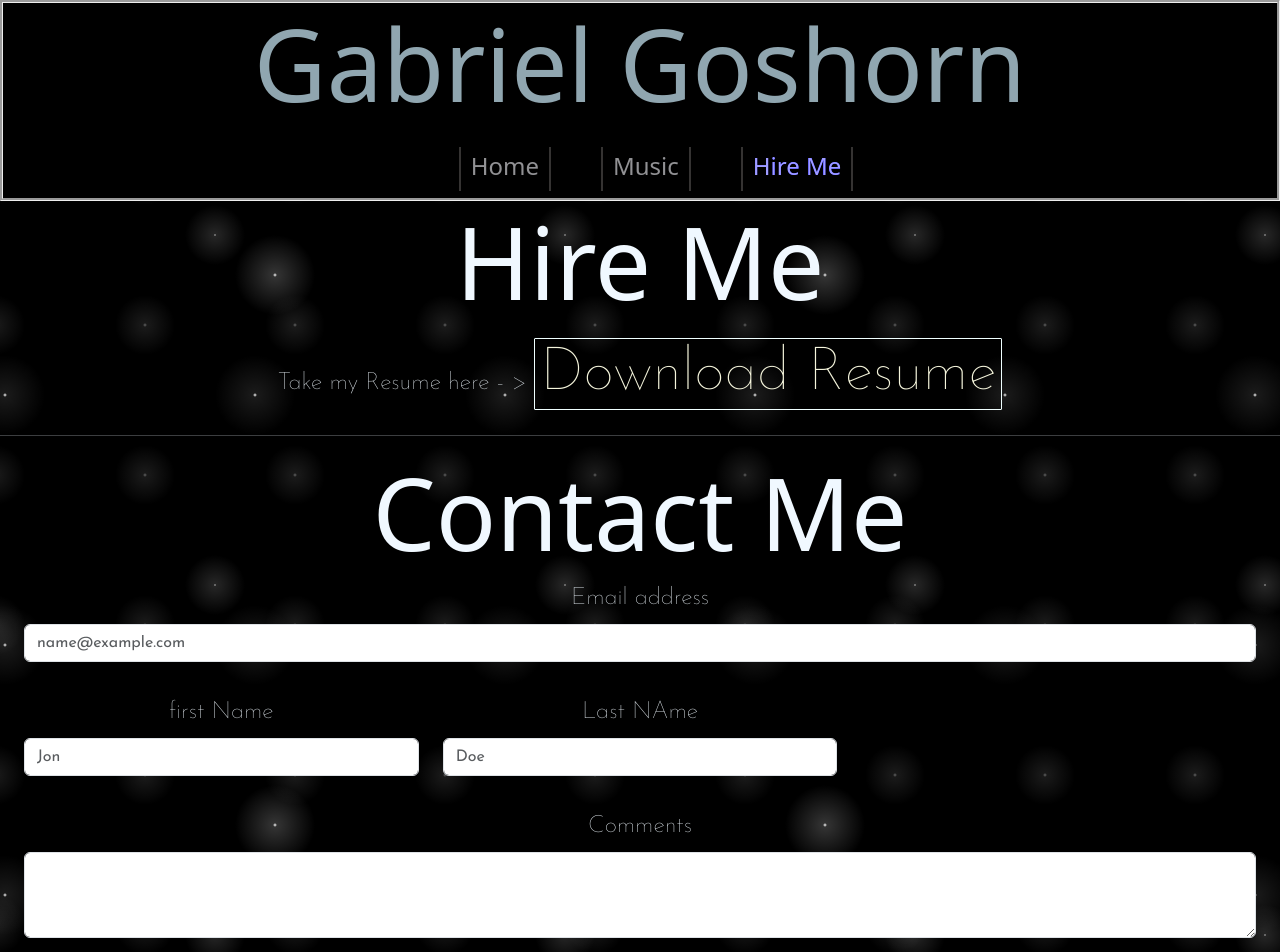
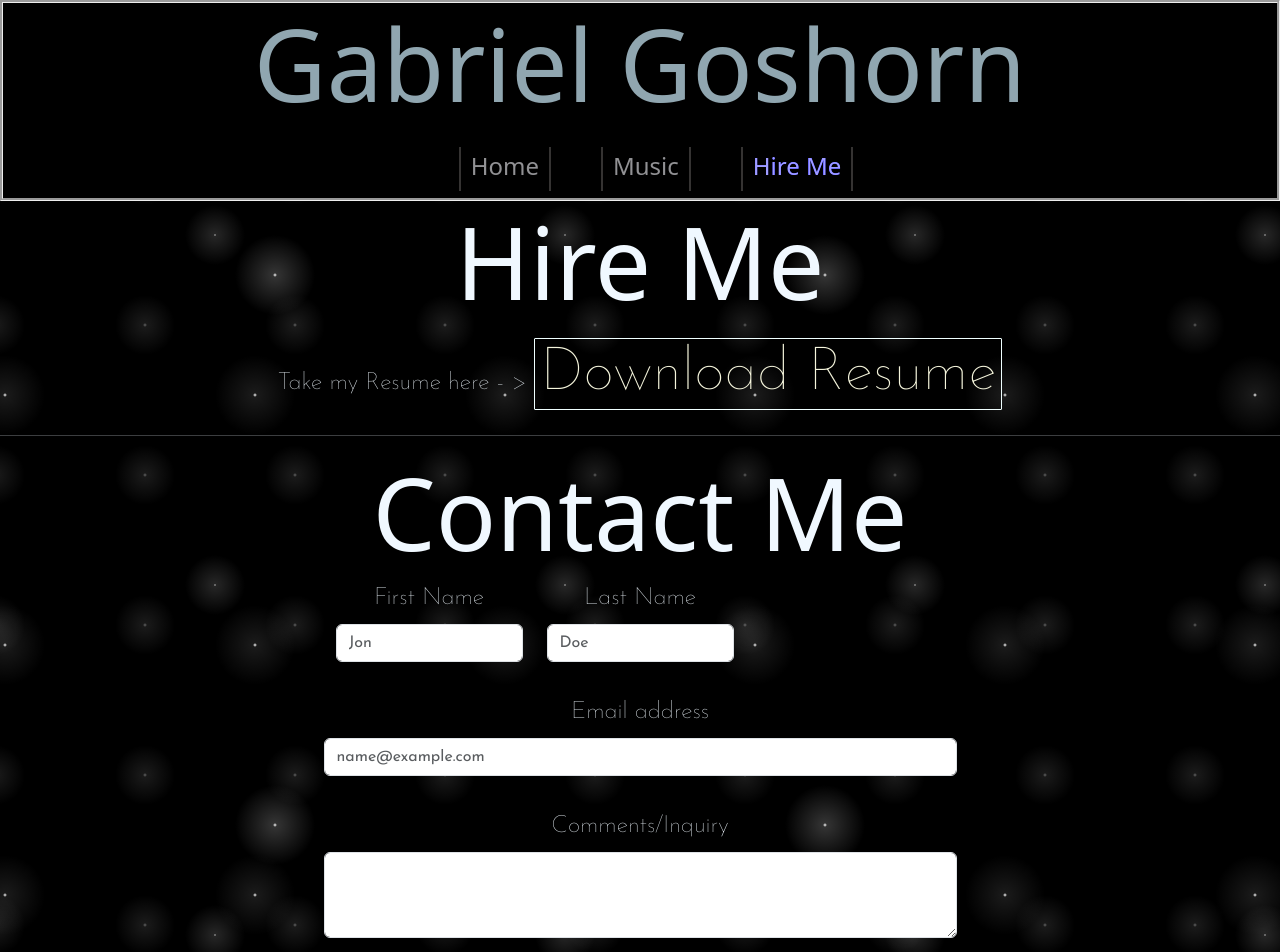
Before and after one commit to Gabe-Git-Go/gabe-goshorn-website, a React (Create React App) app: page /hire-me in a window 1280 px wide. Shown: the top 952 px of the page. Built offline with nearby package versions, Linux system fonts and the light colour scheme; a web font is replaced by a local one.

Commit message:
Adding some styling and validation to contact form

```diff
--- a/src/components/hire-me.jsx
+++ b/src/components/hire-me.jsx
@@ -1,10 +1,21 @@
-import { Col, Form, InputGroup, Row } from 'react-bootstrap'
+import { Button, Col, Form, InputGroup, Row } from 'react-bootstrap'
 import '../styles/home.css'
 import '../styles/hire-me.css'
 import myResume from '../assets/home-assets/Resume_Gabriel_Goshorn_Current.pdf'
+import { useState } from 'react';
 
 export default function HireMe() {
+    const [validated, setValidated] = useState(false);
 
+    const handleSubmit = (event) => {
+      const form = event.currentTarget;
+      if (form.checkValidity() === false) {
+        event.preventDefault();
+        event.stopPropagation();
+      }
+
+      setValidated(true);
+    };
     const getResume = () => {
 
     }
@@ -16,32 +27,47 @@ export default function HireMe() {
                 <p onClick={getResume}>Take my Resume here - > <a className='resume' href={myResume} download="Resume_Gabriel_Goshorn_Current.pdf">Download Resume</a></p>
             </div>
             <hr/>
-            <Form className='contact-form'>
+            <Form className='contact-form' noValidate validated={validated} onSubmit={handleSubmit}>
                 <h1>Contact Me</h1>
-                <Row className="mb-3">
+                <Row className="mb-3 mx-auto pl-0">
+                    <Form.Group as={Col} md="4" className="mb-3 pl-0" controlId="exampleForm.ControlTextarea1">
+                        <Form.Label>First Name</Form.Label>
+                        <Form.Control required type="text" placeholder="Jon" />
+                        <Form.Control.Feedback type="invalid">
+                            Please enter first name.
+                        </Form.Control.Feedback>
+                    </Form.Group>
+                    <Form.Group as={Col} md="4" className="mb-3 pl-0" controlId="exampleForm.ControlTextarea1">
+                        <Form.Label>Last Name</Form.Label>
+                        <Form.Control required type="text" placeholder="Doe" />
+                        <Form.Control.Feedback type="invalid">
+                            Please enter last name.
+                        </Form.Control.Feedback>
+                        </Form.Group>
+                </Row>
+                <Row className="mb-3 pl-0">
                 <Form.Group className="mb-3" controlId="exampleForm.ControlInput1">
                     <Form.Label>Email address</Form.Label>
-                    <Form.Control type="email" placeholder="name@example.com" />
+                    <Form.Control required type="email" placeholder="name@example.com" />
+                    <Form.Control.Feedback type="invalid">
+                            Please enter email.
+                        </Form.Control.Feedback>
                 </Form.Group>
                 </Row>
-                <Row className="mb-3">
-                    <Form.Group as={Col} md="4" className="mb-3" controlId="exampleForm.ControlTextarea1">
-                        <Form.Label>first Name</Form.Label>
-                        <Form.Control type="text" placeholder="Jon" />
-                    </Form.Group>
-                    <Form.Group as={Col} md="4" className="mb-3" controlId="exampleForm.ControlTextarea1">
-                        <Form.Label>Last NAme</Form.Label>
-                        <Form.Control type="text" placeholder="Doe" />
-                        </Form.Group>
-
+                <Row className='pl-0'>
+                <Form.Group className="mb-3" controlId="exampleForm.ControlTextarea1">
+                    <Form.Label>Comments/Inquiry</Form.Label>
+                    <Form.Control required as="textarea" rows={3} />
+                    <Form.Control.Feedback type="invalid">
+                            Please enter comment or inquiry.
+                    </Form.Control.Feedback>
+                </Form.Group>
                 </Row>
                 <Row>
-                <Form.Group className="mb-3" controlId="exampleForm.ControlTextarea1">
-                    <Form.Label>Comments</Form.Label>
-                    <Form.Control as="textarea" rows={3} />
-                </Form.Group>
+                    <Button className='contact-submit-btn' variant="Primary" type="submit">
+                        Submit
+                    </Button>
                 </Row>
-
             </Form>
         </div>
     )
--- a/src/styles/hire-me.css
+++ b/src/styles/hire-me.css
@@ -18,4 +18,10 @@
 .contact-form{
     padding-left:1em;
     padding-right:1em;
+    max-width: 681px;
+    margin: auto;
 }
+
+.contact-submit-btn{
+    background-color: antiquewhite;
+}
```
